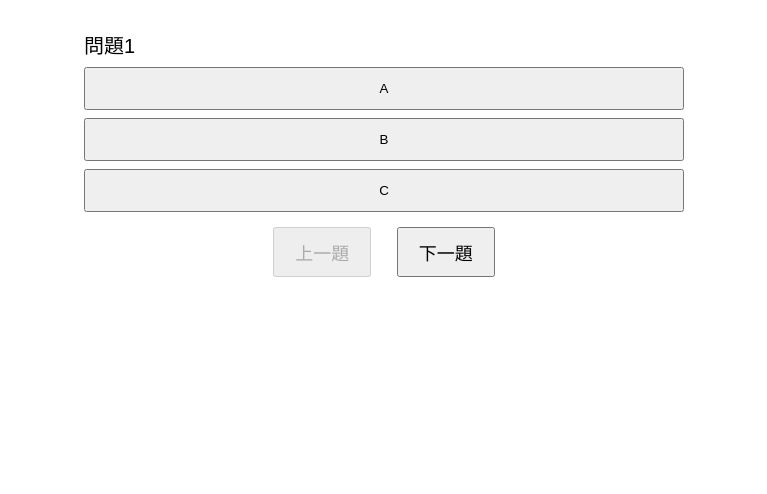
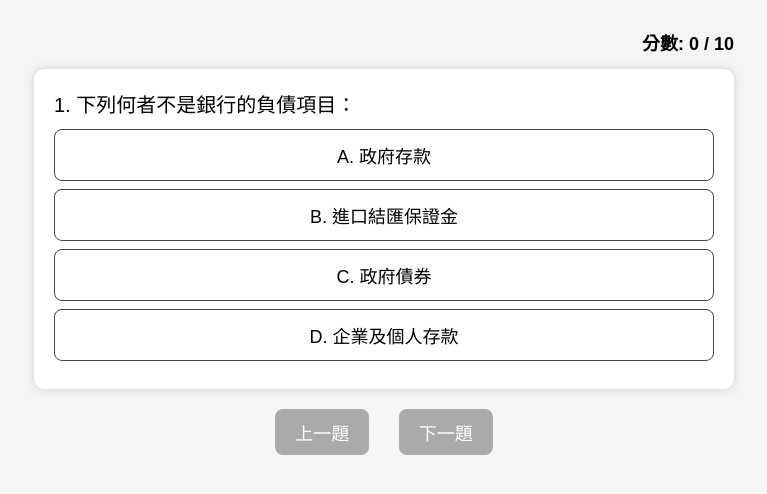
Before and after one commit to jingteng27-maker/bank-quiz, a plain HTML site: page index.html in a window 1280 px wide. Shown: the whole page, without its empty margins (256-1023 px from the left). Drawn offline with Linux system fonts and the light colour scheme.

Commit message:
Update index.html

```diff
--- a/index.html
+++ b/index.html
@@ -3,81 +3,261 @@
 <head>
 <meta charset="UTF-8" />
 <meta name="viewport" content="width=device-width, initial-scale=1" />
-<title>銀行小遊戲 - 測試版</title>
+<title>銀行與金融小遊戲 - 隨機出題與計分版</title>
 <style>
   body {
     font-family: Arial, sans-serif;
     font-size: 20px;
-    max-width: 600px;
-    margin: 20px auto;
-    padding: 10px;
+    line-height: 1.6;
+    max-width: 700px;
+    margin: 30px auto;
+    padding: 0 15px;
+    background: #f5f5f5;
+  }
+  .question {
+    background: white;
+    padding: 20px;
+    border-radius: 10px;
+    box-shadow: 0 0 8px #ccc;
+    margin-bottom: 20px;
   }
   .choices button {
     display: block;
     width: 100%;
     margin: 8px 0;
     padding: 12px;
+    font-size: 18px;
+    border-radius: 8px;
+    border: 1px solid #444;
+    background-color: #fff;
+    cursor: pointer;
+    transition: background-color 0.3s;
+  }
+  .choices button:hover {
+    background-color: #e0e0e0;
+  }
+  .choices button.correct {
+    background-color: #a0d468;
+    color: white;
+    border-color: #7bb52f;
+  }
+  .choices button.wrong {
+    background-color: #ed5565;
+    color: white;
+    border-color: #b94a48;
   }
   .nav-buttons {
-    margin-top: 15px;
     text-align: center;
+    margin-top: 10px;
   }
   .nav-buttons button {
     font-size: 18px;
     padding: 10px 20px;
-    margin: 0 10px;
+    margin: 0 12px;
+    border-radius: 8px;
+    border: none;
+    background-color: #4a90e2;
+    color: white;
+    cursor: pointer;
+  }
+  .nav-buttons button:disabled {
+    background-color: #aaa;
+    cursor: not-allowed;
+  }
+  .result {
+    font-size: 22px;
+    text-align: center;
+    margin-top: 30px;
+    font-weight: bold;
+  }
+  #score {
+    text-align: right;
+    font-size: 18px;
+    margin-bottom: 10px;
+    font-weight: bold;
   }
 </style>
 </head>
 <body>
 
-<div id="question"></div>
-<div class="choices" id="choices"></div>
+<div id="score">分數: 0 / 0</div>
+
+<div class="question">
+  <div id="question-text"></div>
+  <div class="choices" id="choices"></div>
+</div>
 
 <div class="nav-buttons">
-  <button id="prev-btn">上一題</button>
-  <button id="next-btn">下一題</button>
+  <button id="prev-btn" disabled>上一題</button>
+  <button id="next-btn" disabled>下一題</button>
 </div>
 
+<div class="result" id="result"></div>
+
 <script>
-const quiz = [
-  { q: "問題1", choices: ["A", "B", "C"], ans: "A" },
-  { q: "問題2", choices: ["A", "B", "C"], ans: "B" },
-  { q: "問題3", choices: ["A", "B", "C"], ans: "C" },
+// 原始題目資料
+const originalQuizData = [
+  {
+    question: "1. 下列何者不是銀行的負債項目：",
+    choices: ["A. 政府存款", "B. 進口結匯保證金", "C. 政府債券", "D. 企業及個人存款"],
+    answer: "C"
+  },
+  {
+    question: "2. 銀行持有的資產中那一項的流動性最高？",
+    choices: ["A. 超額準備", "B. 國庫券", "C. 商業本票", "D. 可轉讓定期存單"],
+    answer: "A"
+  },
+  {
+    question: "3. 下列何者不是銀行的資產項目？",
+    choices: ["A. 證券投資", "B. 不動產投資", "C. 國外資產", "D. 政府存款"],
+    answer: "D"
+  },
+  {
+    question: "4. 依我國現行法規，下列何者不能充當銀行的法定存款準備金：",
+    choices: ["A. 庫存現金", "B. 待收票據", "C. 國庫券", "D. 在中央銀行之存款"],
+    answer: "C"
+  },
+  {
+    question: "5. 下列何者可以衡量銀行的資產品質：",
+    choices: ["A. 流動準備率", "B. 逾期放款比率", "C. 資本適足率", "D. 資產報酬率"],
+    answer: "B"
+  },
+  {
+    question: "6. 在銀行的資產總額中以下列何者所佔的比重最大：",
+    choices: ["A. 準備金", "B. 政府公債", "C. 應收現金", "D. 放款"],
+    answer: "D"
+  },
+  {
+    question: "7. 台灣的中央存款保險公司係由財政部及哪個單位共同出資成立？",
+    choices: ["A. 經濟部", "B. 中央銀行", "C. 審計部", "D. 經建會"],
+    answer: "B"
+  },
+  {
+    question: "8. 關於存款保險制度的描述，下列何者錯誤？",
+    choices: [
+      "A. 可以強化社會大眾對銀行的信心",
+      "B. 可能降低存款戶篩選好銀行的誘因",
+      "C. 可能鼓勵銀行從事高風險投資活動",
+      "D. 可能降低銀行的資產報酬率"
+    ],
+    answer: "D"
+  },
+  {
+    question: "9. 下列有關「太大不能倒」政策之敘述，何者錯誤？",
+    choices: [
+      "A. 小型銀行倒閉時採現金賠付法，大型銀行倒閉時採概括承受法",
+      "B. 大型銀行倒閉的社會成本較高，所以採取此政策",
+      "C. 此政策會導致大型銀行的資產報酬率不如小型銀行",
+      "D. 此政策會增加大型銀行的道德風險"
+    ],
+    answer: "C"
+  },
+  {
+    question: "10. 下列何種存款保險制度的道德風險問題最大？",
+    choices: [
+      "A. 現金賠付法",
+      "B. 概括承受法",
+      "C. 差別保險費率",
+      "D. 強制投保制度"
+    ],
+    answer: "B"
+  },
+  // 你可以繼續依照格式把全部題目補充進來
 ];
 
-let current = 0;
+// 打亂題目陣列函數 (Fisher-Yates shuffle)
+function shuffle(array) {
+  for(let i = array.length - 1; i > 0; i--) {
+    const j = Math.floor(Math.random() * (i + 1));
+    [array[i], array[j]] = [array[j], array[i]];
+  }
+  return array;
+}
 
-function loadQuestion(i) {
-  const questionDiv = document.getElementById("question");
-  const choicesDiv = document.getElementById("choices");
-  questionDiv.textContent = quiz[i].q;
+let quizData = shuffle([...originalQuizData]); // 複製並隨機排序
+
+let currentIndex = 0;
+let score = 0;
+let answered = false;
+
+const questionText = document.getElementById("question-text");
+const choicesDiv = document.getElementById("choices");
+const prevBtn = document.getElementById("prev-btn");
+const nextBtn = document.getElementById("next-btn");
+const resultDiv = document.getElementById("result");
+const scoreDiv = document.getElementById("score");
+
+function updateScore() {
+  scoreDiv.textContent = `分數: ${score} / ${quizData.length}`;
+}
+
+function loadQuestion(index) {
+  answered = false;
+  resultDiv.textContent = "";
+  const q = quizData[index];
+  questionText.textContent = q.question;
   choicesDiv.innerHTML = "";
-  quiz[i].choices.forEach(ch => {
+  q.choices.forEach(choice => {
     const btn = document.createElement("button");
-    btn.textContent = ch;
+    btn.textContent = choice;
+    btn.onclick = () => selectAnswer(choice.charAt(0));
     choicesDiv.appendChild(btn);
   });
 
-  document.getElementById("prev-btn").disabled = (i === 0);
-  document.getElementById("next-btn").disabled = (i === quiz.length - 1);
+  prevBtn.disabled = index === 0;
+  nextBtn.disabled = true;
+
+  updateScore();
 }
 
-document.getElementById("prev-btn").addEventListener("click", () => {
-  if(current > 0) {
-    current--;
-    loadQuestion(current);
+function selectAnswer(selected) {
+  if (answered) return;
+  answered = true;
+
+  const correct = quizData[currentIndex].answer;
+
+  Array.from(choicesDiv.children).forEach(btn => {
+    const btnLetter = btn.textContent.charAt(0);
+    if (btnLetter === correct) {
+      btn.classList.add("correct");
+    }
+    if (btnLetter === selected && selected !== correct) {
+      btn.classList.add("wrong");
+    }
+    btn.disabled = true;
+  });
+
+  if (selected === correct) {
+    resultDiv.textContent = "答對了！🎉";
+    score++;
+  } else {
+    resultDiv.textContent = `答錯了！正確答案是 ${correct}`;
   }
-});
 
-document.getElementById("next-btn").addEventListener("click", () => {
-  if(current < quiz.length - 1) {
-    current++;
-    loadQuestion(current);
+  nextBtn.disabled = false;
+  updateScore();
+}
+
+prevBtn.onclick = () => {
+  if (currentIndex > 0) {
+    currentIndex--;
+    loadQuestion(currentIndex);
   }
-});
+};
 
-loadQuestion(current);
+nextBtn.onclick = () => {
+  if (currentIndex < quizData.length - 1) {
+    currentIndex++;
+    loadQuestion(currentIndex);
+  } else {
+    resultDiv.textContent = `全部答完了！最終分數: ${score} / ${quizData.length} 🎉`;
+    nextBtn.disabled = true;
+  }
+};
+
+loadQuestion(currentIndex);
+updateScore();
+
 </script>
 
 </body>
```
